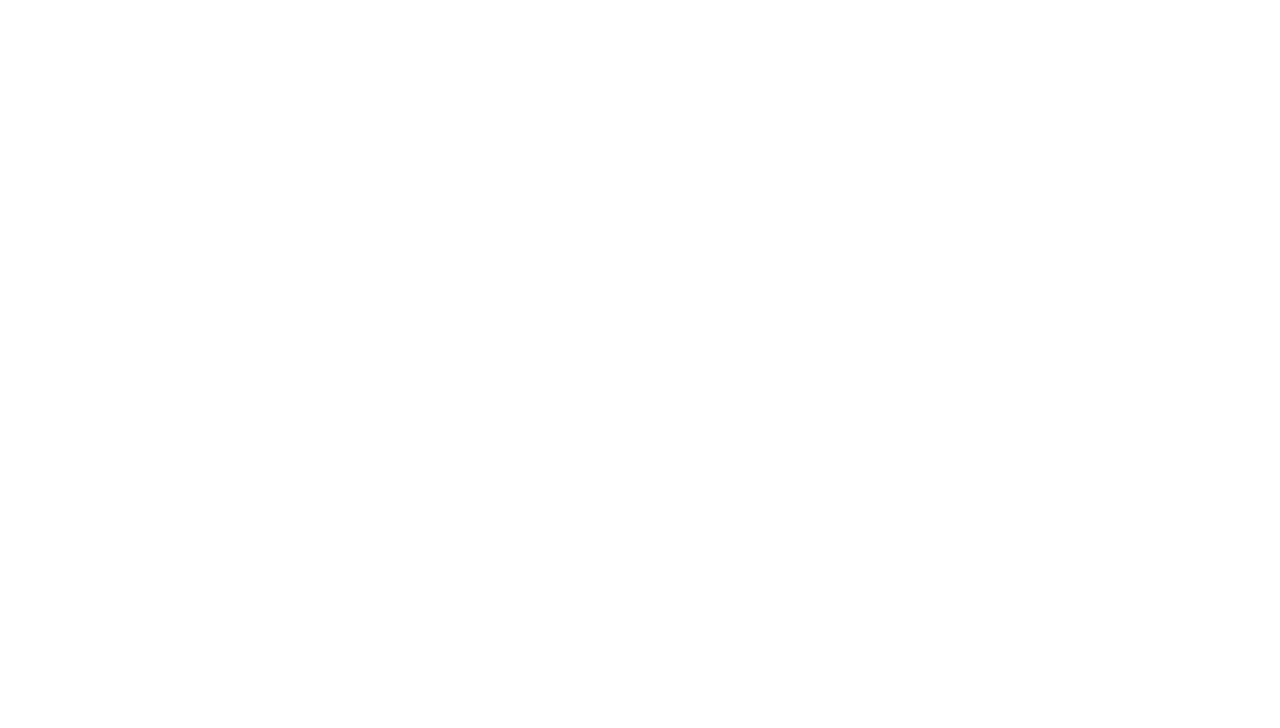
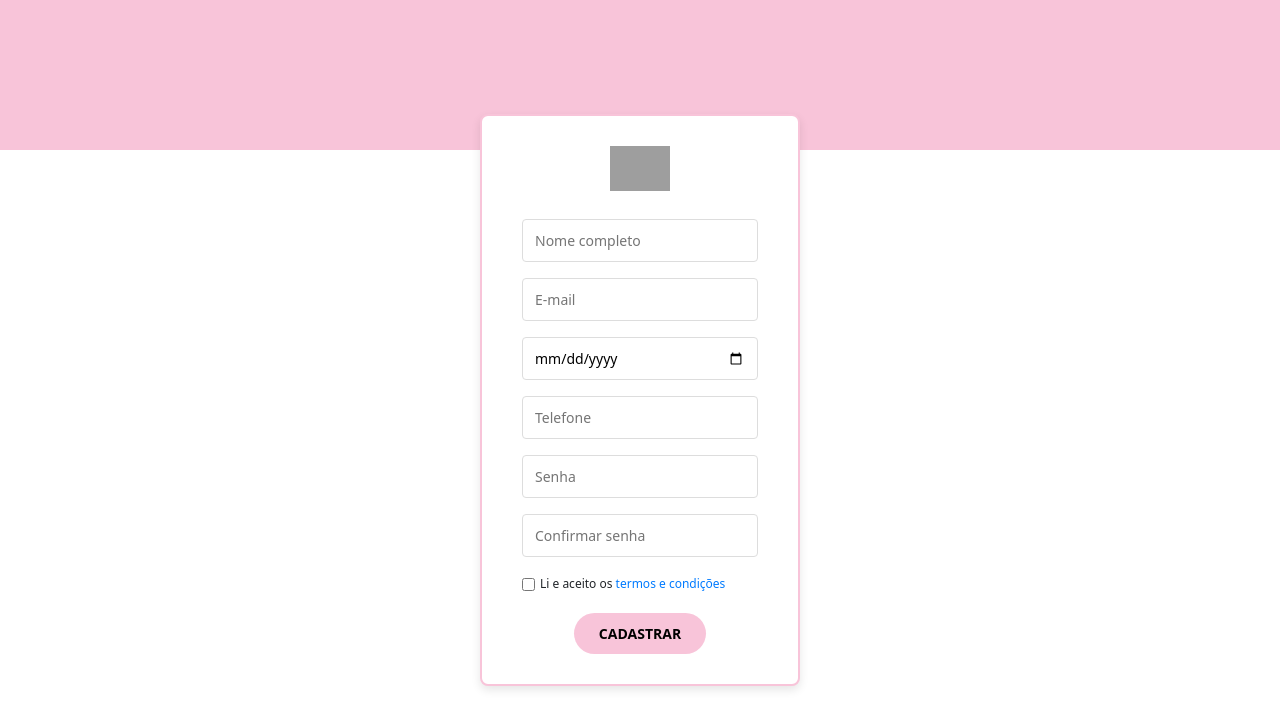
Before and after one commit to Jose-Guilherme-20/Kosplay-Web, an Angular app: page /registrar in a window 1280 px wide. Before the commit this address led to /. Shown: the top 728 px of the page. Built offline with nearby package versions, Linux system fonts and the light colour scheme; grey boxes are pictures that could not be loaded.

Commit message:
feat: page para registrar usuário.

```diff
--- a/src/app/app.routes.ts
+++ b/src/app/app.routes.ts
@@ -1,9 +1,14 @@
 import { Routes } from '@angular/router';
 import { LoginComponent } from './pages/login/login.component';
+import { RegistrarComponent } from './pages/registrar/registrar.component';
 
 export const routes: Routes = [
   {
     path: 'login',
     component: LoginComponent,
   },
+  {
+    path: 'registrar',
+    component: RegistrarComponent,
+  },
 ];
--- /dev/null
+++ b/src/app/components/form-registrar/form-registrar.component.css
@@ -0,0 +1,87 @@
+/* Fundo geral rosado */
+body,
+html {
+  margin: 0;
+  padding: 0;
+  background-color: #fbeef4; /* tom rosado suave */
+  font-family: "Segoe UI", Tahoma, Geneva, Verdana, sans-serif;
+}
+
+/* Container centralizado */
+.register-container {
+  display: flex;
+  justify-content: center;
+  align-items: center;
+  min-height: 100vh;
+}
+.header-bar {
+  position: absolute;
+  top: 0;
+  width: 100%;
+  height: 150px; /* ajuste conforme necessário */
+  background-color: #f8c4d9; /* rosa do topo */
+  z-index: -1; /* para ficar atrás da caixa */
+}
+/* Caixa do formulário */
+.form-box {
+  background-color: #fff;
+  border: 2px solid #f8c4d9;
+  border-radius: 8px;
+  padding: 30px 40px;
+  box-shadow: 0 4px 10px rgba(0, 0, 0, 0.1);
+  text-align: center;
+  width: 320px;
+}
+
+/* Logo */
+.logo {
+  width: 60px;
+  margin-bottom: 20px;
+}
+
+/* Inputs */
+form input[type="text"],
+form input[type="email"],
+form input[type="date"],
+form input[type="tel"],
+form input[type="password"] {
+  width: 100%;
+  padding: 10px 12px;
+  margin: 8px 0;
+  border: 1px solid #ddd;
+  border-radius: 4px;
+  font-size: 14px;
+}
+
+/* Checkbox e termos */
+.terms {
+  display: flex;
+  align-items: center;
+  font-size: 12px;
+  margin: 10px 0;
+  justify-content: start;
+  gap: 5px;
+}
+
+.terms a {
+  color: #007bff;
+  text-decoration: none;
+}
+
+/* Botão */
+button {
+  background-color: #f8c4d9;
+  color: black;
+  border: none;
+  padding: 10px 25px;
+  margin-top: 10px;
+  font-size: 14px;
+  border-radius: 25px;
+  cursor: pointer;
+  transition: 0.3s ease;
+  font-weight: bold;
+}
+
+button:hover {
+  background-color: #f7a9c1;
+}
--- /dev/null
+++ b/src/app/components/form-registrar/form-registrar.component.html
@@ -0,0 +1,43 @@
+<div class="register-container">
+  <div class="header-bar"></div>
+  <div class="form-box">
+    <img src="assets/logo.png" alt="Logo" class="logo" />
+
+    <form [formGroup]="registerForm" (ngSubmit)="onSubmit()">
+      <input
+        type="text"
+        placeholder="Nome completo"
+        formControlName="fullName"
+      />
+      <input type="email" placeholder="E-mail" formControlName="email" />
+      <input
+        type="date"
+        placeholder="Data de nascimento"
+        formControlName="birthDate"
+      />
+      <input type="tel" placeholder="Telefone" formControlName="phone" />
+      <input type="password" placeholder="Senha" formControlName="password" />
+      <input
+        type="password"
+        placeholder="Confirmar senha"
+        formControlName="confirmPassword"
+      />
+      <div
+        *ngIf="
+          registerForm.errors?.['passwordsMismatch'] &&
+          registerForm.get('confirmPassword')?.touched
+        "
+        style="color: red; font-size: 12px"
+      >
+        As senhas não coincidem.
+      </div>
+
+      <div class="terms">
+        <input type="checkbox" formControlName="acceptTerms" />
+        <label>Li e aceito os <a href="#">termos e condições</a></label>
+      </div>
+
+      <button type="submit">CADASTRAR</button>
+    </form>
+  </div>
+</div>
--- /dev/null
+++ b/src/app/components/form-registrar/form-registrar.component.ts
@@ -0,0 +1,51 @@
+import { CommonModule } from '@angular/common';
+import { Component } from '@angular/core';
+import {
+  FormBuilder,
+  FormGroup,
+  Validators,
+  ReactiveFormsModule,
+  AbstractControl,
+} from '@angular/forms';
+
+@Component({
+  selector: 'app-form-registrar',
+  standalone: true,
+  imports: [ReactiveFormsModule, CommonModule],
+  templateUrl: './form-registrar.component.html',
+  styleUrl: './form-registrar.component.css',
+})
+export class FormRegistrarComponent {
+  registerForm: FormGroup;
+
+  constructor(private fb: FormBuilder) {
+    this.registerForm = this.fb.group(
+      {
+        fullName: ['', Validators.required],
+        email: ['', [Validators.required, Validators.email]],
+        birthDate: ['', Validators.required],
+        phone: ['', Validators.required],
+        password: ['', Validators.required],
+        confirmPassword: ['', Validators.required],
+        acceptTerms: [false, Validators.requiredTrue],
+      },
+      { validators: this.passwordsMatchValidator }
+    );
+  }
+
+  passwordsMatchValidator(
+    group: AbstractControl
+  ): { [key: string]: any } | null {
+    const password = group.get('password')?.value;
+    const confirmPassword = group.get('confirmPassword')?.value;
+
+    return password === confirmPassword ? null : { passwordsMismatch: true };
+  }
+
+  onSubmit() {
+    if (this.registerForm.valid) {
+      console.log(this.registerForm.value);
+      // enviar os dados ao backend
+    }
+  }
+}
--- /dev/null
+++ b/src/app/pages/registrar/registrar.component.html
@@ -0,0 +1 @@
+<app-form-registrar></app-form-registrar>
```
Also changed, not shown: src/app/pages/registrar/registrar.component.ts (added, +11 -0 lines), src/app/pages/registrar/registrar.component.css (added), 2 other files (tests, documents, lock files or other folders).
